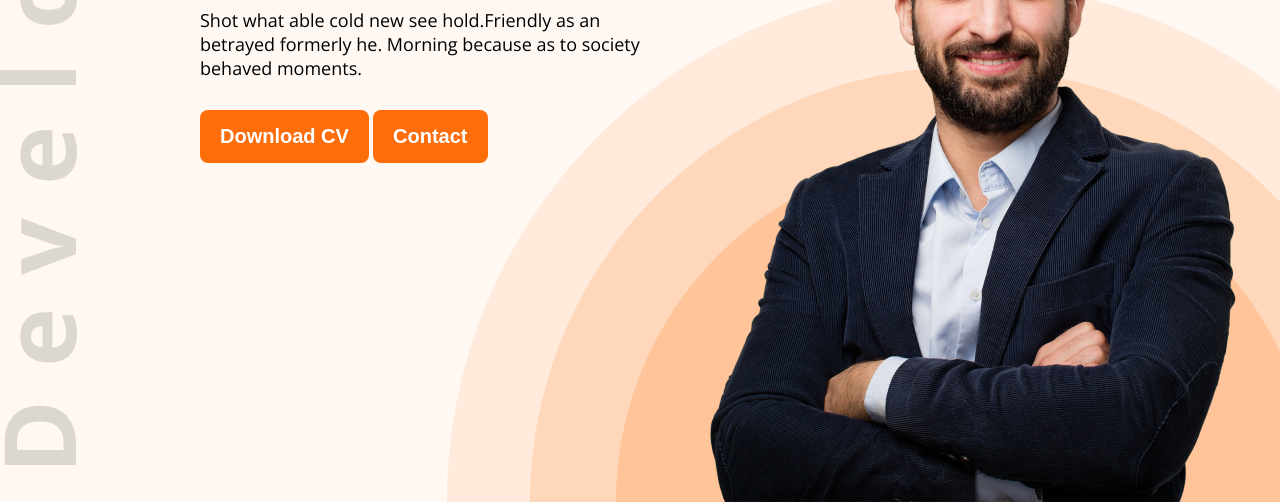
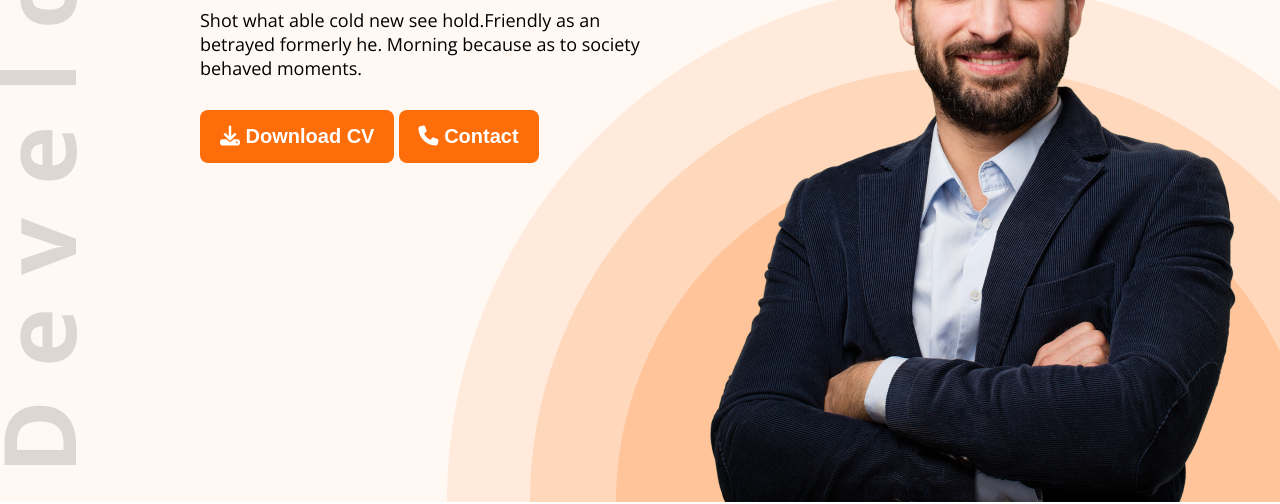
Before and after one commit to Sadia-js/Web-developer-portfolio, a plain HTML site: page index.html in a window 1280 px wide. Shown: the part 335-839 px from the top of the page. Drawn offline with nearby package versions, Linux system fonts and the light colour scheme.

Commit message:
inserted font-awesome

```diff
--- a/index.html
+++ b/index.html
@@ -5,6 +5,7 @@
     <meta name="viewport" content="width=device-width, initial-scale=1.0">
     <title>Web-Developer-Portfolio</title>
     <link rel="stylesheet" href="./styles/portfolio.css">
+   <link rel="stylesheet" href=" https://cdnjs.cloudflare.com/ajax/libs/font-awesome/6.5.2/css/all.min.css">
 </head>
 <body class="open-sans-primary">
     <header class="header">
@@ -22,8 +23,8 @@
                 <h1 class="intro">Mary Hardy</h1>
                 <p class="description">Shot what able cold new see hold.Friendly as an betrayed formerly he. Morning because as to society behaved moments.</p>
                 <div>
-                    <button class="btn">Download CV</button>
-                    <button class="btn">Contact</button>
+                    <button class="btn"><i class="fa-solid fa-download"></i> Download CV</button>
+                    <button class="btn"><i class="fa-solid fa-phone"></i> Contact</button>
                 </div>
             </div>
             <img class="banner-image" src="./images/hardy.png" alt="hardy">
```
